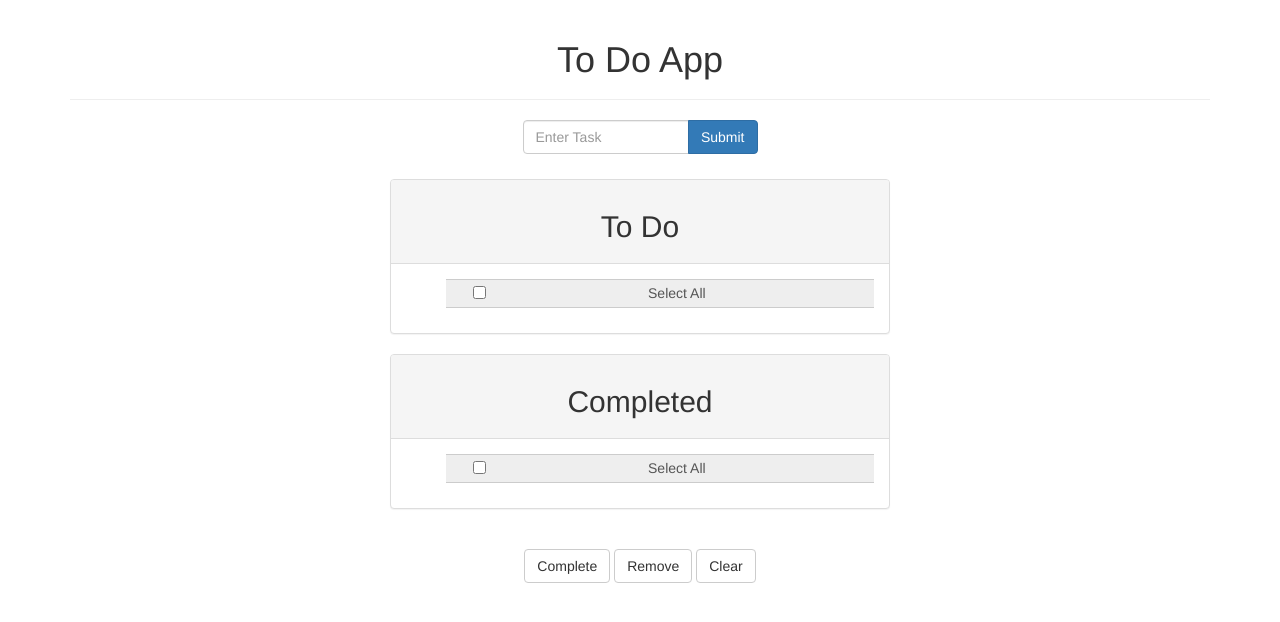
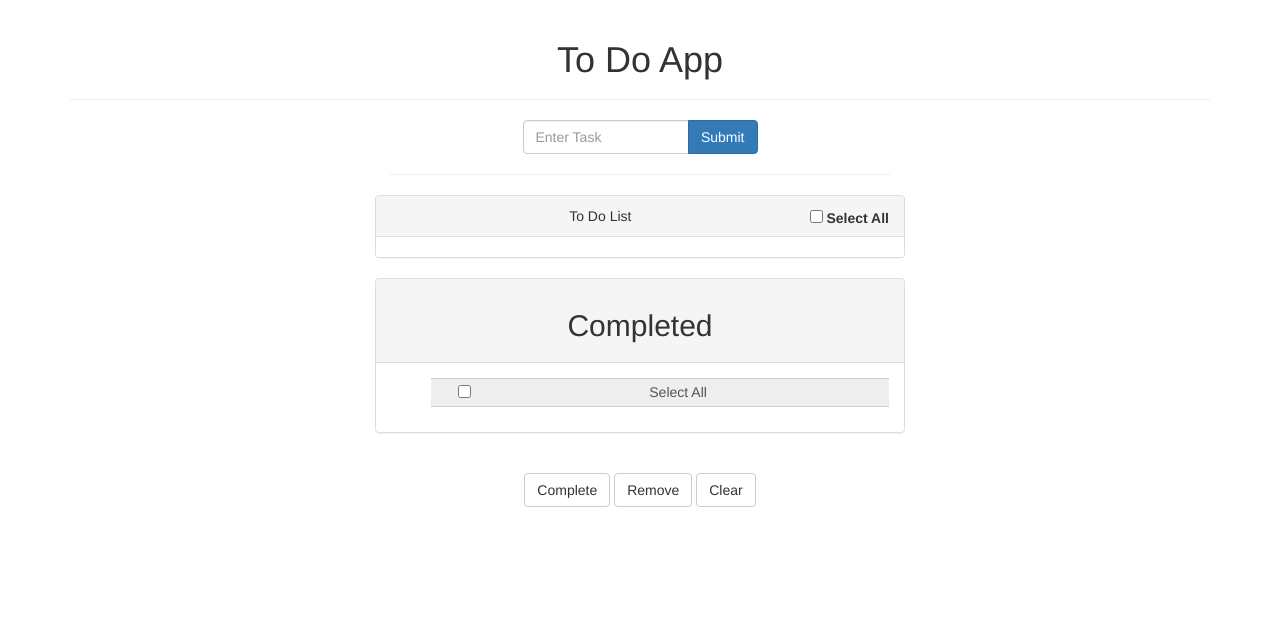
Before and after one commit to dtrinh888/to-do-app, a website: page app/index.html in a window 1280 px wide. Drawn offline with Linux system fonts and the light colour scheme.

Commit message:
styling todo list portion

```diff
--- a/app/to-do.html
+++ b/app/to-do.html
@@ -1,6 +1,6 @@
 <div ng-controller="toDoCtrl">
 	<div class="row">
-		<div class="col-md-6 col-md-offset-3 text-center task-form">
+		<div class="col-md-6 col-md-offset-3 text-center">
 			<form ng-submit="submitTask()">
 				<!-- task input with submit button -->
 				<div class="input-group">
@@ -12,40 +12,29 @@
 			</form>
 		</div>
 	</div>
+	<hr>
+	<div class="row">
+		<div class="">
 			<div class="panel panel-default">
 				<!-- create unordered list for task that are submitted
 					need check boxes -->
 				<div class="panel-heading">
-			<h2>To Do</h2>
+					To Do List
+					<span class="pull-right">
+						<input id="master-box" type="checkbox" ng-model="toDo.allSelected" ng-click="masterToggle()">
+						<label for="select-all-todo">Select All</label>
+					</span>
 				</div>
-		<div class="panel-body">
-			<ul >
-				<li>
-					<div class="input-group">
-						<div class="input-group-addon">
-							<div class="col-md-1">
-								<input id="master-box" type="checkbox" ng-model="toDo.allSelected" ng-click="masterToggle()">
-							</div>
-							<div class="">
-								Select All
-							</div>
-						</div>
-					</div>
-				</li>
-				<li ng-repeat="task in tasks | filter: {completed: false}" ng-hide="tasks.length < 1">
-					<div class="input-group">
-						<div class="input-group-addon">
-							<div class="col-md-1">
+					<ul class="list-group">
+						<li class="list-group-item" ng-repeat="task in tasks | filter: {completed: false}" ng-hide="tasks.length < 1">
 							<input type="checkbox" ng-model="task.selected">
-							</div>
-							<span class="task-input">
-								{{ task.text }}
-							</span>
+							<label for="">{{ task.text }}</label>
+							<span class="pull-right">
 								<button ng-click="removeTask(task)" class="glyphicon glyphicon-trash"></button>
 								<button ng-click="completeTask(task)" class="glyphicon glyphicon-ok"></button>
-						</div>
-					</div>
+							</span>
 						</li>
+						<li class="list-group-item text-center" ng-show="!task.length"></li>
 					</ul>
 				</div>
 			</div>
@@ -94,5 +83,5 @@
 				<!-- reset button -->
 				<button class="btn btn-default" ng-click="clearTasks()">Clear</button>
 			</div>
-
 	</div>
+</div>
--- a/package.json
+++ b/package.json
@@ -8,7 +8,7 @@
     "git:rebase": "npm run git:checkout:master && npm run git:rebase:gh-pages && npm run git:push:master && npm run git:checkout:gh-pages",
     "git:checkout:gh-pages": "git checkout gh-pages",
     "git:add": "git add .",
-    "git:commit": "git commit -m 'updated json file'",
+    "git:commit": "git commit -m 'styling todo list portion'",
     "git:push:gh-pages": "git push origin gh-pages",
     "git:checkout:master": "git checkout master",
     "git:rebase:gh-pages": "git rebase gh-pages",
```
Also changed, not shown: 1 other file. Lines whose indentation alone changed are shown as unchanged.
